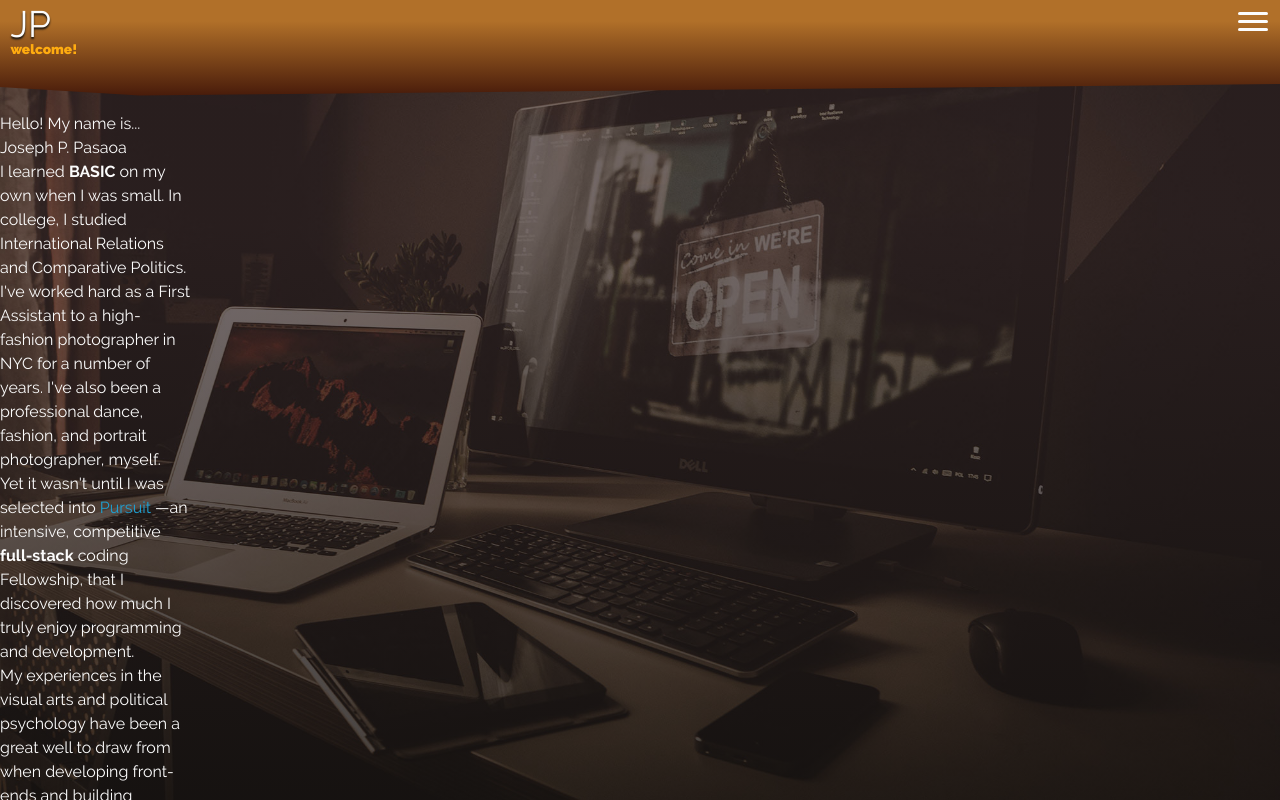
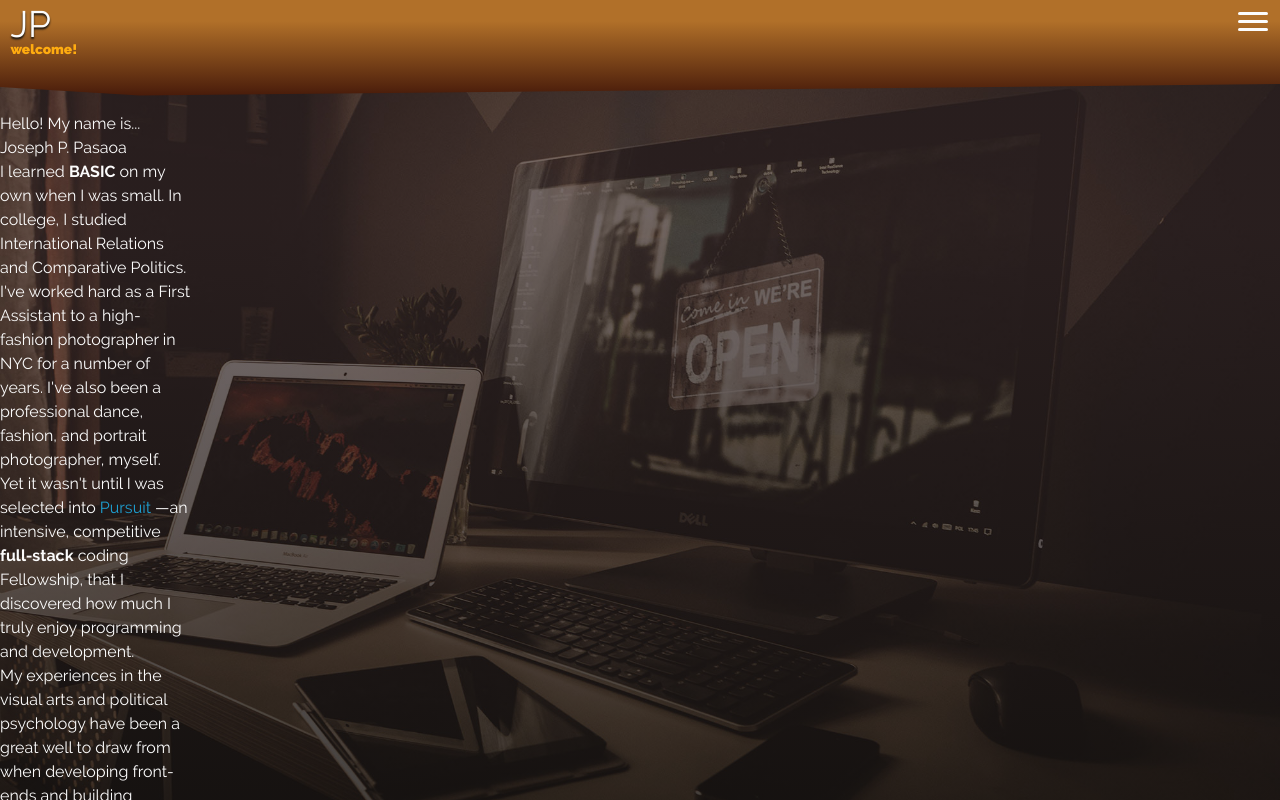
Before and after one commit to joseph-p-pasaoa/my-portfolio-site-v1-redraw--react-ts, a React (Create React App) app: page / in a window 1280 px wide. Built offline with nearby package versions, Linux system fonts and the light colour scheme.

Commit message:
fix unshifting background on mobile scroll moving gui

```diff
--- a/src/styles/_backgrounds.scss
+++ b/src/styles/_backgrounds.scss
@@ -5,8 +5,8 @@ body {
     background-image: linear-gradient(180deg, rgba(33, 16, 16, 0.62) 28%,rgba(12, 7, 5, 0.76) 100%),
         url(../assets/images/backgrounds/contemp-comp-gtm.jpg);
     background-size: cover;
-    background-position: left bottom;
-    background-attachment: fixed;
+    background-position: unset;
+    background-attachment: unset;
 }
 
 .background-dimmer {
@@ -22,8 +22,6 @@ body {
 
     opacity: 0;
     transition: opacity .8s ease-out 1s;
-
-    &.show { opacity: 1; }
 }
 
 
```
